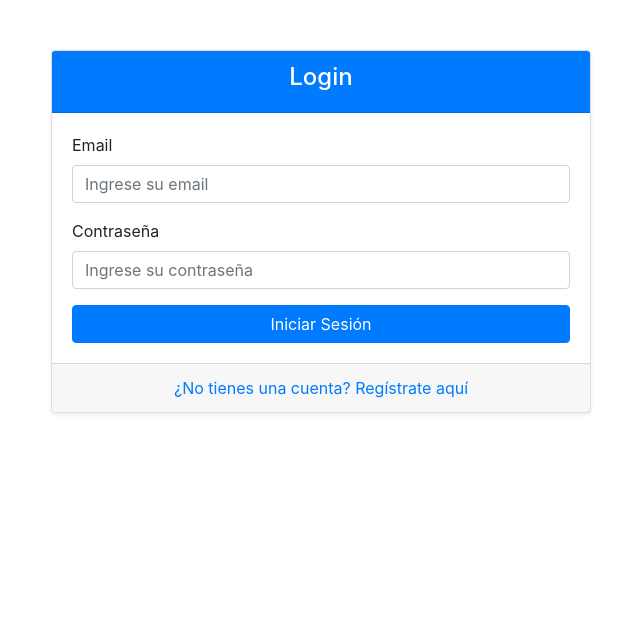
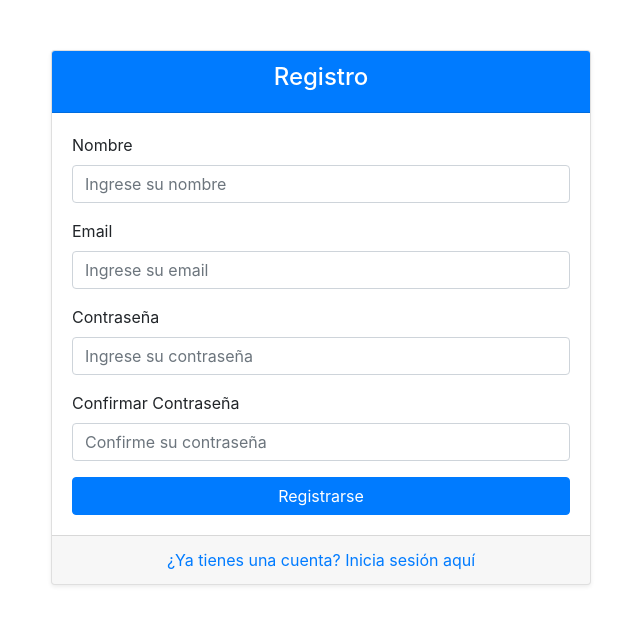
Before and after one commit to AndrewMontero/Web_Final_Proyect, a PHP site: page /pages/login.php in a window 1280 px wide. Shown: the top 625 px of the page, without its empty margins (319-959 px from the left). Run offline with PHP 8.4, Linux system fonts and the light colour scheme; some libraries are stand-ins or nearby versions.

Commit message:
validacion en login y registro

```diff
--- a/pages/login.php
+++ b/pages/login.php
@@ -8,10 +8,14 @@ require '../shared/header.php';
             <div class="col-md-6">
                 <div class="card shadow-sm">
                     <div class="card-header text-center bg-primary text-white">
-                        <h4>Login</h4>
+                        <h4>Registro</h4>
                     </div>
                     <div class="card-body">
-                        <form action="/models/users.php" method="POST">
+                        <form action="/models/register.php" method="POST" onsubmit="return validateForm()">
+                            <div class="form-group">
+                                <label for="nombre">Nombre</label>
+                                <input type="text" class="form-control" id="nombre" name="nombre" placeholder="Ingrese su nombre" required>
+                            </div>
                             <div class="form-group">
                                 <label for="email">Email</label>
                                 <input type="email" class="form-control" id="email" name="email" placeholder="Ingrese su email" required>
@@ -20,16 +24,36 @@ require '../shared/header.php';
                                 <label for="contraseña">Contraseña</label>
                                 <input type="password" class="form-control" id="contraseña" name="contraseña" placeholder="Ingrese su contraseña" required>
                             </div>
-                            <button type="submit" class="btn btn-primary btn-block">Iniciar Sesión</button>
+                            <div class="form-group">
+                                <label for="confirmarContraseña">Confirmar Contraseña</label>
+                                <input type="password" class="form-control" id="confirmarContraseña" name="confirmarContraseña" placeholder="Confirme su contraseña" required>
+                            </div>
+                            <button type="submit" class="btn btn-primary btn-block">Registrarse</button>
                         </form>
                     </div>
                     <div class="card-footer text-center">
-                        <a href="register.php">¿No tienes una cuenta? Regístrate aquí</a>
+                        <a href="login.php">¿Ya tienes una cuenta? Inicia sesión aquí</a>
                     </div>
                 </div>
             </div>
         </div>
     </div>
+
+    <script>
+        function validateForm() {
+            const password = document.getElementById('contraseña').value;
+            const confirmPassword = document.getElementById('confirmarContraseña').value;
+
+            if (password !== confirmPassword) {
+                alert('Las contraseñas no coinciden.');
+                return false;
+            }
+
+            // Puedes agregar más validaciones aquí según sea necesario
+
+            return true;
+        }
+    </script>
 
     <script src="https://code.jquery.com/jquery-3.5.1.slim.min.js"></script>
     <script src="https://cdn.jsdelivr.net/npm/@popperjs/core@2.9.2/dist/umd/popper.min.js"></script>
```
Also changed, not shown: actions/register.php (+24 -2 lines), pages/register.php (+29 -14 lines).
